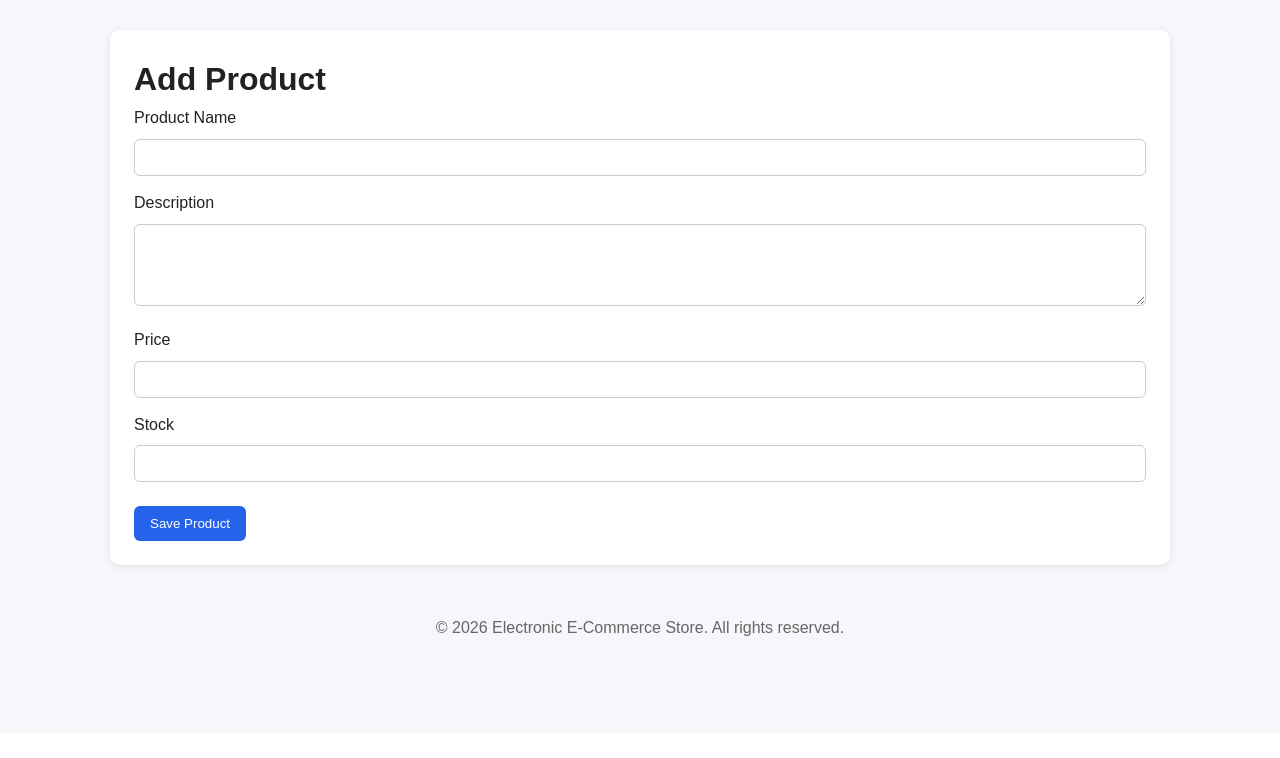
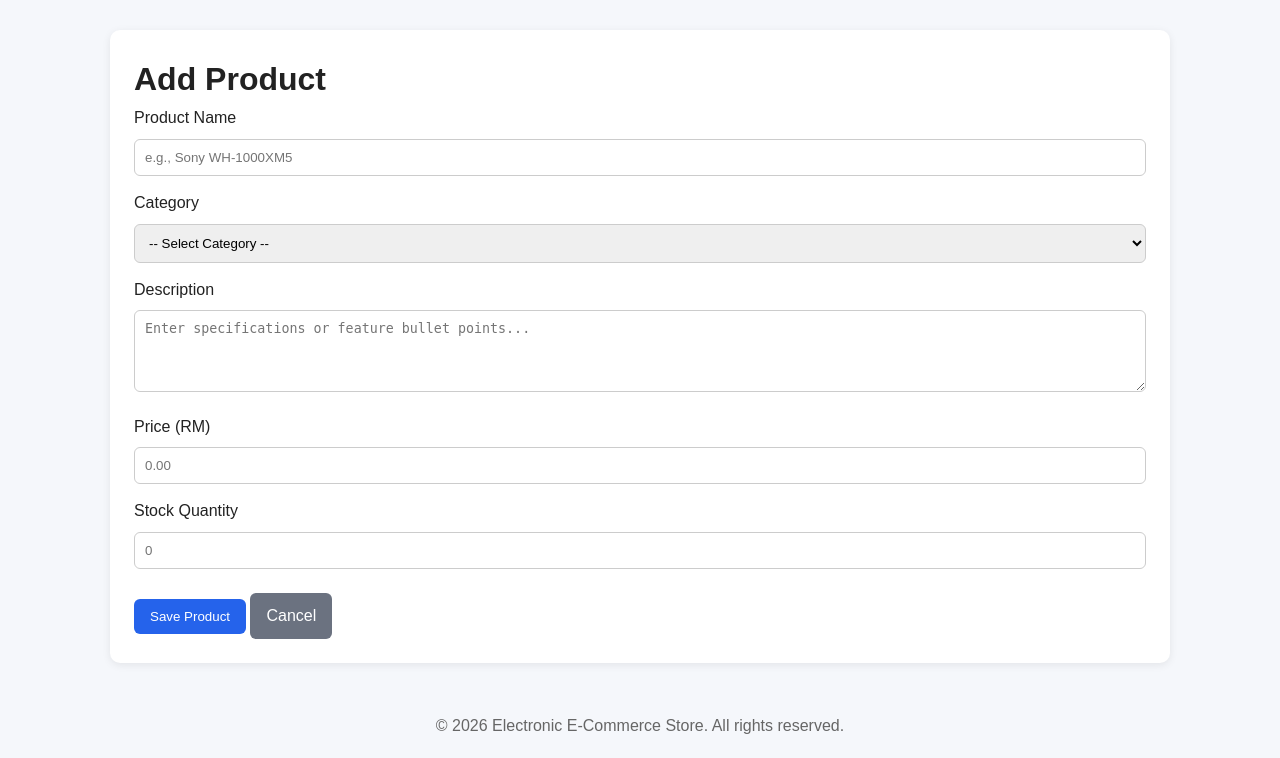
Before and after one commit to qeebza/electronic-ecommerce-store, a PHP site: page /admin/add_product.php in a window 1280 px wide. Shown: the part 67-825 px from the top of the page. Before the commit the page ends 703 px from the top, so only its background shows below. Run offline with PHP 8.4, Linux system fonts and the light colour scheme.

Commit message:
Updated Add Product Functionality so it can add product to database

```diff
--- a/admin/add_product.php
+++ b/admin/add_product.php
@@ -1,22 +1,71 @@
-<?php include '../includes/header.php'; ?>
+<?php
+include '../db/config.php'; // Include database connection
+include '../includes/header.php';
+
+$message = '';
+
+// Check if form is submitted via POST
+if ($_SERVER['REQUEST_METHOD'] === 'POST') {
+    $name = trim($_POST['name']);
+    $description = trim($_POST['description']);
+    $price = floatval($_POST['price']);
+    $stock = intval($_POST['stock']);
+    $category = trim($_POST['category']); // Added to match schema
+
+    // Simple validation
+    if (!empty($name) && $price >= 0 && $stock >= 0 && !empty($category)) {
+        // SQL query using prepared statements for security
+        $sql = "INSERT INTO products (name, description, price, stock, category) VALUES (?, ?, ?, ?, ?)";
+
+        if ($stmt = mysqli_prepare($conn, $sql)) {
+            mysqli_stmt_bind_param($stmt, "ssdis", $name, $description, $price, $stock, $category);
+
+            if (mysqli_stmt_execute($stmt)) {
+                $message = "<div class='card' style='background: #d1fae5; color: #065f46; border: 1px solid #10b981;'>Product added successfully! <a href='products.php'>View All Products</a></div>";
+            } else {
+                $message = "<div class='card' style='background: #fee2e2; color: #991b1b; border: 1px solid #ef4444;'>Database Error: " . mysqli_error($conn) . "</div>";
+            }
+            mysqli_stmt_close($stmt);
+        }
+    } else {
+        $message = "<div class='card' style='background: #fffbe6; color: #9a6700; border: 1px solid #fadb14;'>Please fill in all fields with valid information.</div>";
+    }
+}
+?>
+
 <main class="container">
     <div class="form-box">
         <h1>Add Product</h1>
-        <form method="post">
+
+        <?php echo $message; ?>
+
+        <form method="post" action="add_product.php">
             <label>Product Name</label>
-            <input type="text" name="name" required>
+            <input type="text" name="name" required placeholder="e.g., Sony WH-1000XM5">
+
+            <label>Category</label>
+            <select name="category" required>
+                <option value="">-- Select Category --</option>
+                <option value="Laptops">Laptops</option>
+                <option value="Smartphones">Smartphones</option>
+                <option value="Accessories">Accessories</option>
+                <option value="Monitors">Monitors</option>
+                <option value="Tablets">Tablets</option>
+            </select>
 
             <label>Description</label>
-            <textarea name="description" rows="4"></textarea>
+            <textarea name="description" rows="4" placeholder="Enter specifications or feature bullet points..."></textarea>
 
-            <label>Price</label>
-            <input type="number" name="price" step="0.01" required>
+            <label>Price (RM)</label>
+            <input type="number" name="price" step="0.01" min="0" required placeholder="0.00">
 
-            <label>Stock</label>
-            <input type="number" name="stock" required>
+            <label>Stock Quantity</label>
+            <input type="number" name="stock" min="0" required placeholder="0">
 
             <button type="submit">Save Product</button>
+            <a href="products.php" class="btn btn-secondary">Cancel</a>
         </form>
     </div>
 </main>
+
 <?php include '../includes/footer.php'; ?>
```
